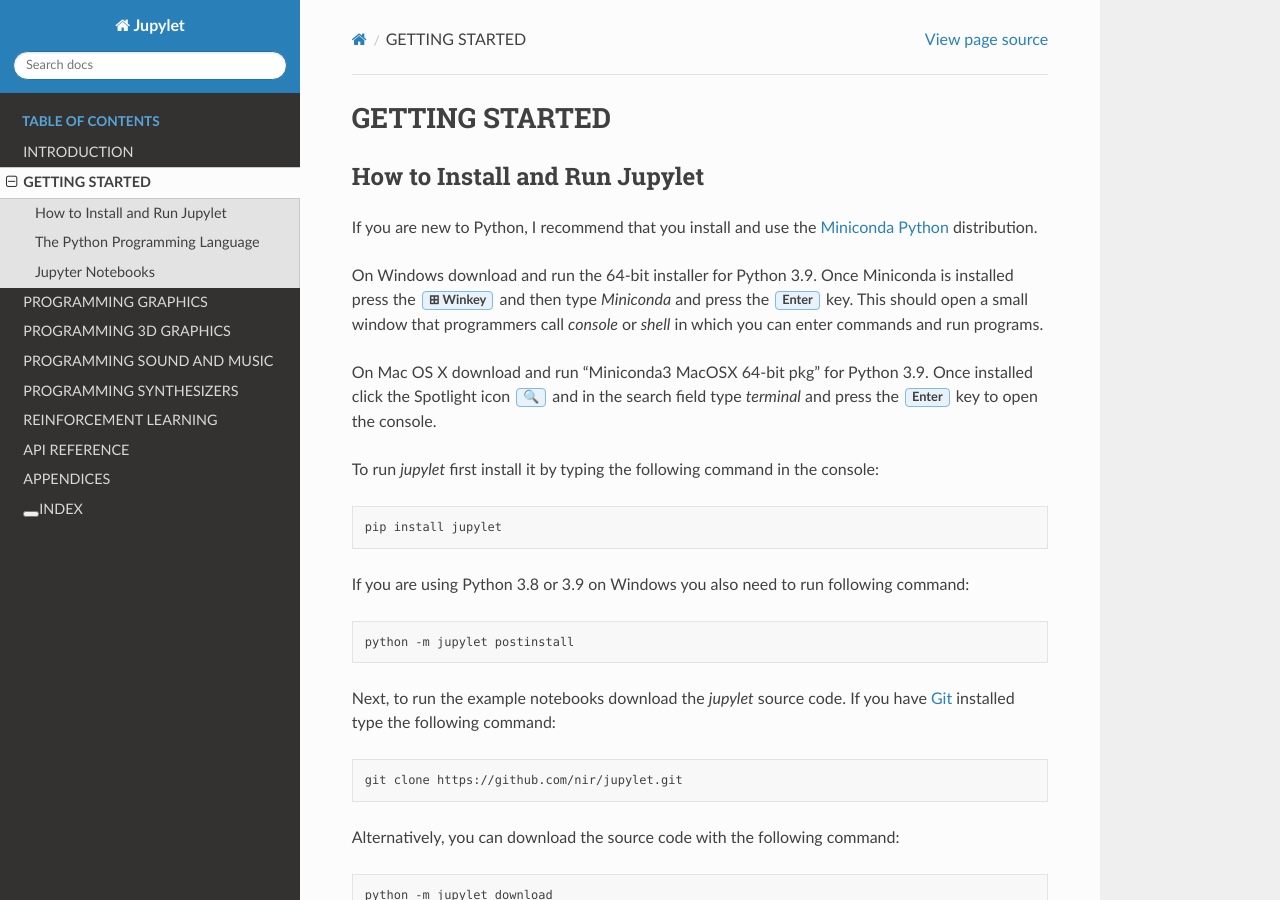
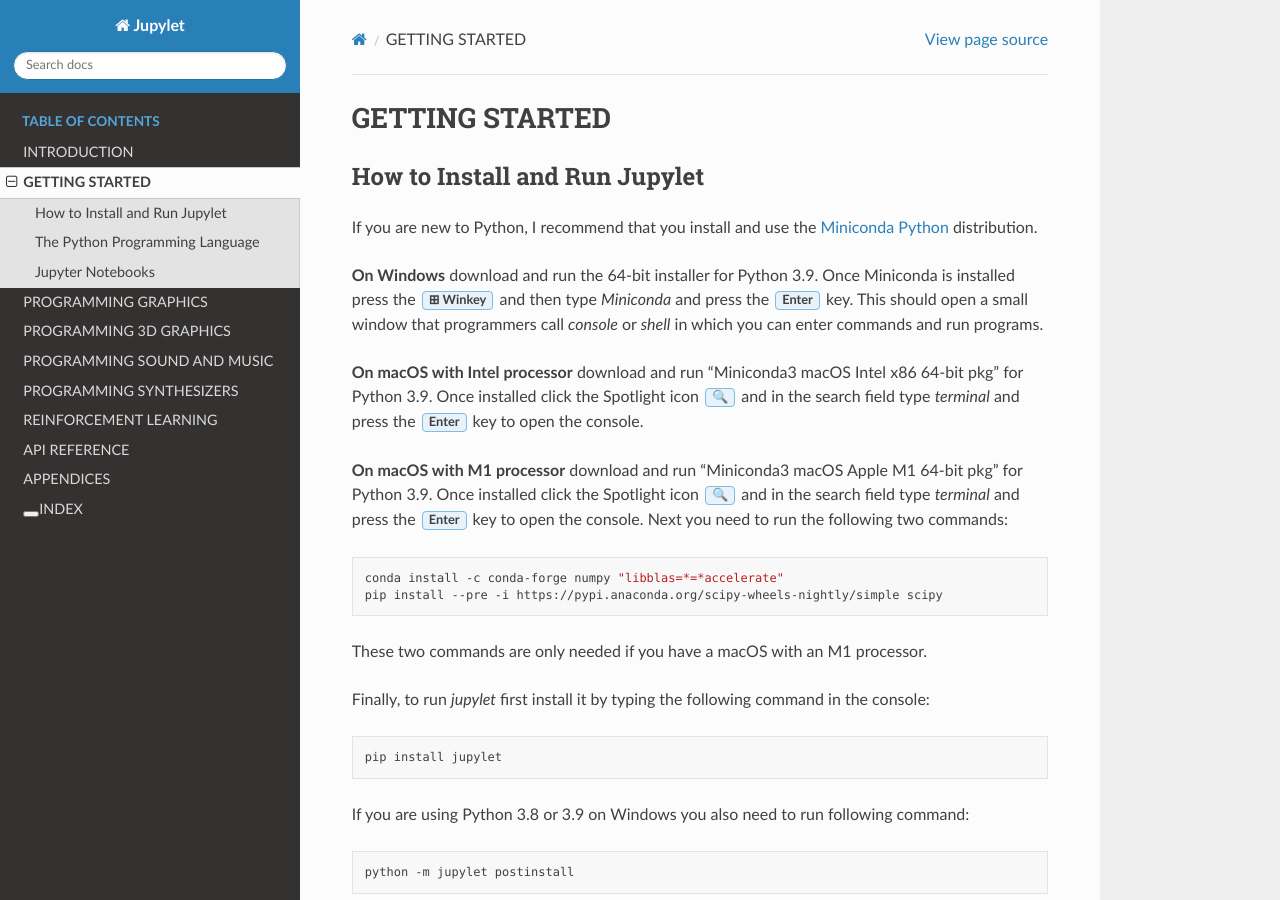
Before and after one commit to nir/jupylet, a Sphinx documentation site: the page built from docs/programmers_reference_guide/getting_started.rst, in a window 1280 px wide and 900 px high. Built offline with Sphinx 7.4.7 and the Read the Docs theme 2.0.0, drawn with Linux system fonts in a browser that asks for light colours.

```diff
--- a/docs/programmers_reference_guide/getting_started.rst
+++ b/docs/programmers_reference_guide/getting_started.rst
@@ -8,18 +8,31 @@ If you are new to Python, I recommend that you install and use the
 `Miniconda Python <https://docs.conda.io/en/latest/miniconda.html>`_
 distribution.
 
-On Windows download and run the 64-bit installer for Python 3.9. Once
+**On Windows** download and run the 64-bit installer for Python 3.9. Once
 Miniconda is installed press the :guilabel:`⊞ Winkey` and then type
 *Miniconda* and press the :guilabel:`Enter` key. This should open a small
 window that programmers call *console* or *shell* in which you can enter
 commands and run programs.
 
-On Mac OS X download and run "Miniconda3 MacOSX 64-bit pkg" for Python 3.9.
-Once installed click the Spotlight icon :guilabel:`🔍` and in the search field
-type *terminal* and press the :guilabel:`Enter` key to open the console.
+**On macOS with Intel processor** download and run "Miniconda3 macOS Intel x86 64-bit pkg"
+for Python 3.9. Once installed click the Spotlight icon :guilabel:`🔍` and
+in the search field type *terminal* and press the :guilabel:`Enter` key to
+open the console.
 
-To run *jupylet* first install it by typing the following command in the
-console:
+**On macOS with M1 processor** download and run "Miniconda3 macOS Apple M1 64-bit pkg"
+for Python 3.9. Once installed click the Spotlight icon :guilabel:`🔍` and
+in the search field type *terminal* and press the :guilabel:`Enter` key to
+open the console. Next you need to run the following two commands:
+
+.. code-block:: bash
+
+    conda install -c conda-forge numpy "libblas=*=*accelerate"
+    pip install --pre -i https://pypi.anaconda.org/scipy-wheels-nightly/simple scipy
+
+These two commands are only needed if you have a macOS with an M1 processor.
+
+Finally, to run *jupylet* first install it by typing the following command in
+the console:
 
 .. code-block:: bash
 
--- a/jupylet/__init__.py
+++ b/jupylet/__init__.py
@@ -48,7 +48,7 @@ if platform.system() == 'Darwin':
    if 'numpy' in sys.modules and is_numpy_openblas():
       sys.stderr.write(
          'WARNING: numpy was imported before jupylet. ' +
-         'On Mac OS X you should import jupylet first to let it work around ' +
+         'On macOS you should import jupylet first to let it work around ' +
          'a bug in the algebra libraries used by numpy that may cause the ' +
          'program to exit.' + '\n'
       )
```
Also changed, not shown: README.md (+16 -6 lines).
